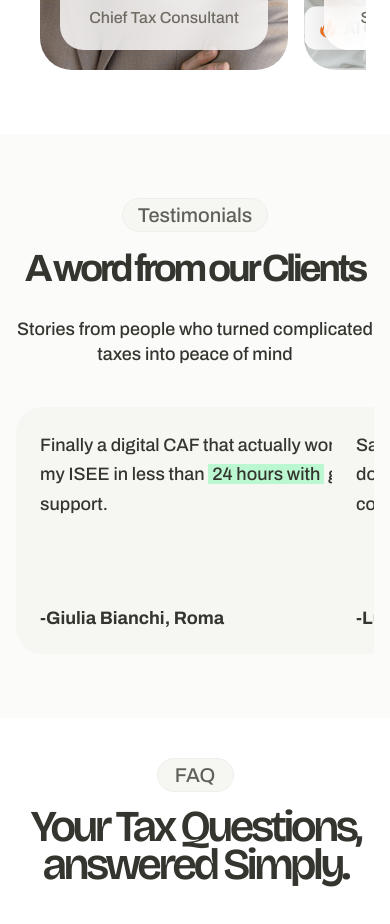
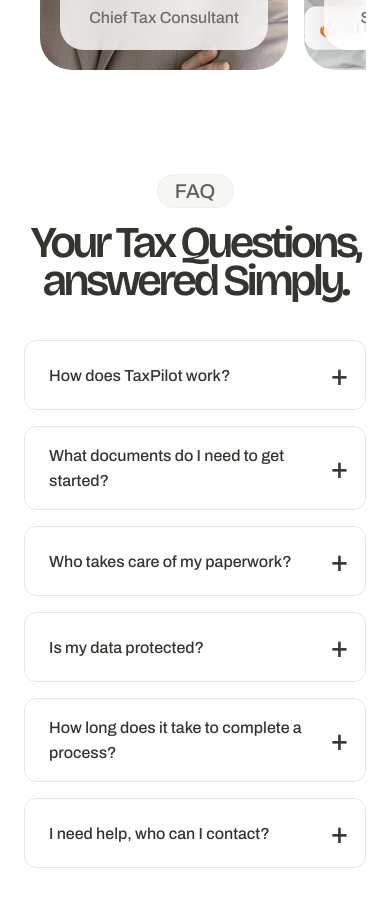
Before and after one commit to arqentech/tax-pilot-1, a React (Vite) app: page / in a window 390 px wide. Shown: the part 4580-5504 px from the top of the page. Built offline with nearby package versions, Linux system fonts and the light colour scheme.

Commit message:
Homepage component fix 2.0

```diff
--- a/src/components/ui/ClientReview.tsx
+++ b/src/components/ui/ClientReview.tsx
@@ -9,44 +9,22 @@ interface ClientReviewsProps {
 
 const ClientReviews: React.FC<ClientReviewsProps> = ({ showBadge = true }) => {
   return (
-    <section className="full-bleed bg-[#FBFBFA] flex flex-col items-center py-16 px-4">
+    <section className="full-bleed bg-[#FBFBFA] hidden lg:flex flex-col items-center py-16">
       {showBadge && <Badge text="Testimonials" width="146px" />}
 
       <div className="text-center max-w-2xl mb-10">
         <h2 className="heading-base mb-3">A word from our Clients</h2>
-        <p className="text-base max-w-[409px] mx-auto">
+        <p className="text-base max-w-[409px]">
           Stories from people who turned complicated taxes into peace of mind
         </p>
       </div>
 
-      <div className="block lg:hidden w-full overflow-x-auto">
-        <div className="flex gap-4">
-          {reviews.map((r, idx) => (
-            <div key={idx} className="min-w-[300px]">
-              <ReviewCard {...r} />
-            </div>
-          ))}
-
-          <div className="bg-black text-white w-[300px] h-[247px] rounded-[26px] flex flex-col justify-center items-center shrink-0">
-            <h2 className="text-5xl font-bold">4.6</h2>
-            <p className="text-sm mt-2">Based on 456 reviews</p>
-            <div className="flex mt-4 space-x-1">
-              {[...Array(5)].map((_, i) => (
-                <span key={i} className="text-green-500 text-2xl">
-                  ★
-                </span>
-              ))}
-            </div>
-          </div>
-        </div>
-      </div>
-
-      <div className="hidden lg:grid w-full grid-cols-1 md:grid-cols-2 lg:grid-cols-3 gap-6">
+      <div className="grid grid-cols-1 md:grid-cols-3 gap-6">
         {reviews.map((r, idx) => (
           <ReviewCard key={idx} {...r} />
         ))}
 
-        <div className="bg-black text-white w-full h-[247px] rounded-[26px] flex flex-col justify-center items-center">
+        <div className="bg-black text-white w-[414px] h-[247px] rounded-[26px] flex flex-col justify-center items-center">
           <h2 className="text-5xl font-bold">4.6</h2>
           <p className="text-sm mt-2">Based on 456 reviews</p>
           <div className="flex mt-4 space-x-1">
```
